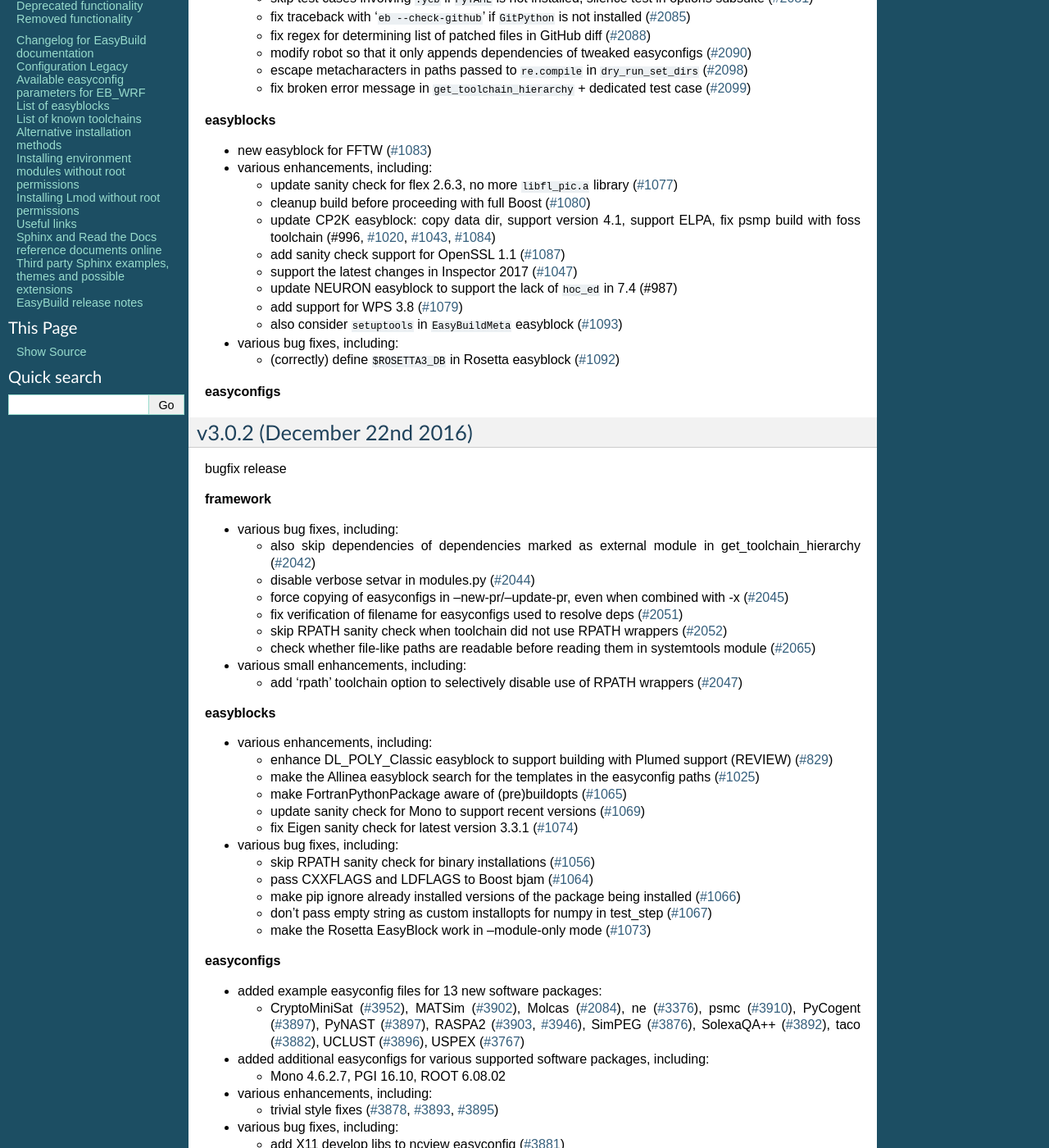
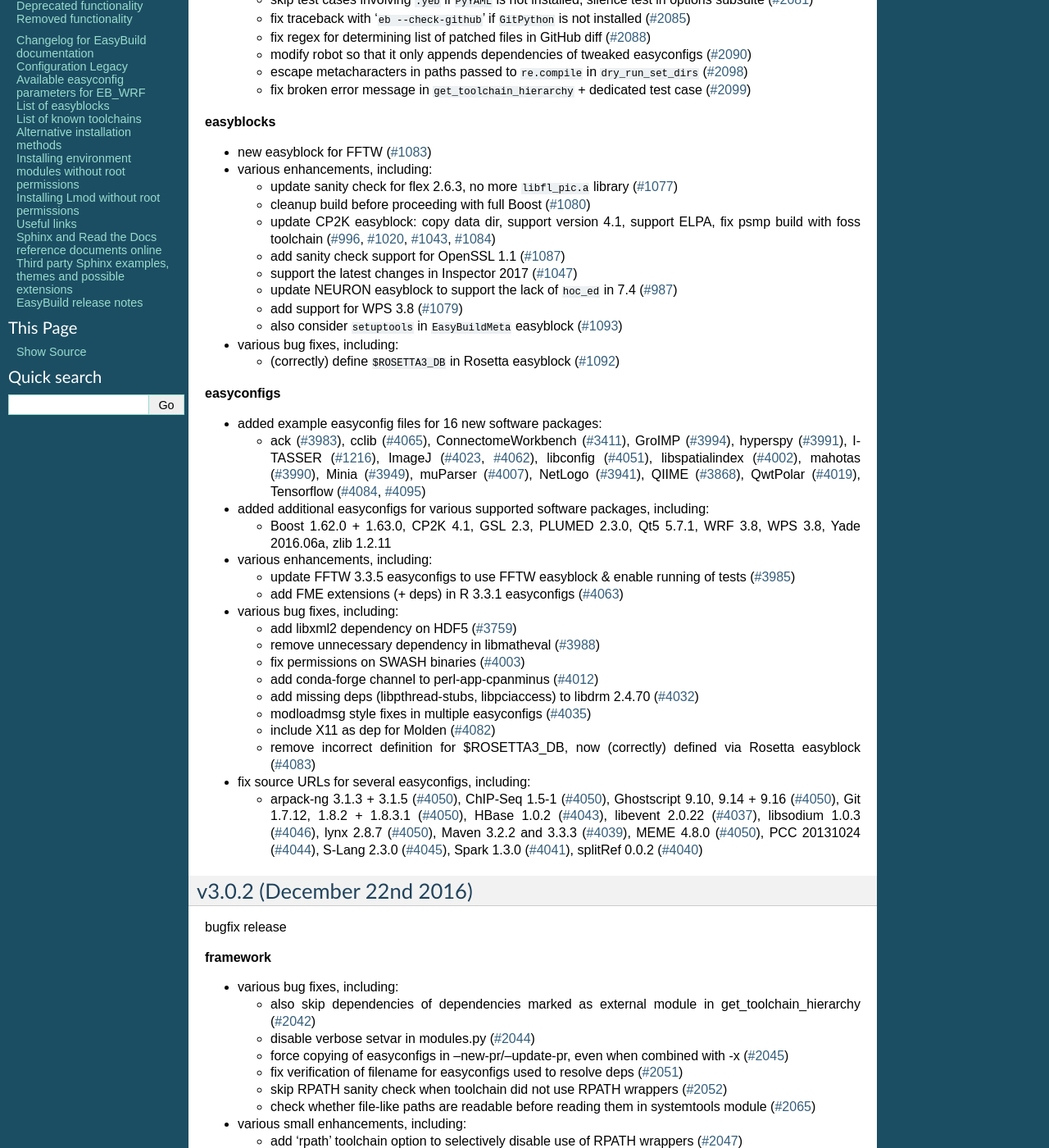
Before and after one commit to easybuilders/easybuild, a Sphinx documentation site: the page built from docs/Release_notes.rst, in a window 1280 px wide and 1400 px high, scrolled down 595 px. Shown: the whole window at 82% size. Built offline with Sphinx 7.4.7, drawn with Linux system fonts in a browser that asks for light colours; some of the changed text lies outside the part shown.

Commit message:
complete EasyBuild v3.1.0 release notes

```diff
--- a/docs/Release_notes.rst
+++ b/docs/Release_notes.rst
@@ -23,7 +23,7 @@
   * add ``HOME`` and ``USER`` from env to available cfg file constants (`#2063 <https://github.com/hpcugent/easybuild-framework/pull/2063>`_)
   * ``--optarch`` can now be specified on a toolchain basis (`#2071 <https://github.com/hpcugent/easybuild-framework/pull/2071>`_)
   * implement ``get_cpu_features`` function in systemtools (`#2074 <https://github.com/hpcugent/easybuild-framework/pull/2074>`_, `#2078 <https://github.com/hpcugent/easybuild-framework/pull/2078>`_)
-  * support use of linalg without MPI, add iimkl toolchain definition (`#2082 <https://github.com/hpcugent/easybuild-framework/pull/2082>`_)
+  * support use of ``linalg`` without MPI, add ``iimkl`` toolchain definition (`#2082 <https://github.com/hpcugent/easybuild-framework/pull/2082>`_)
   * spoof HTTP request header with empty agent (`#2083 <https://github.com/hpcugent/easybuild-framework/pull/2083>`_)
   * exclude dependencies of dependencies that extend $MODULEPATH in make_module_dep (`#2091 <https://github.com/hpcugent/easybuild-framework/pull/2091>`_)
 
@@ -46,10 +46,10 @@
 
   * update sanity check for flex 2.6.3, no more ``libfl_pic.a`` library (`#1077 <https://github.com/hpcugent/easybuild-easyblocks/pull/1077>`_)
   * cleanup build before proceeding with full Boost (`#1080 <https://github.com/hpcugent/easybuild-easyblocks/pull/1080>`_)
-  * update CP2K easyblock: copy data dir, support version 4.1, support ELPA, fix psmp build with foss toolchain (#996, `#1020 <https://github.com/hpcugent/easybuild-easyblocks/pull/1020>`_, `#1043 <https://github.com/hpcugent/easybuild-easyblocks/pull/1043>`_, `#1084 <https://github.com/hpcugent/easybuild-easyblocks/pull/1084>`_)
+  * update CP2K easyblock: copy data dir, support version 4.1, support ELPA, fix psmp build with foss toolchain (`#996 <https://github.com/hpcugent/easybuild-easyblocks/pull/996>`_, `#1020 <https://github.com/hpcugent/easybuild-easyblocks/pull/1020>`_, `#1043 <https://github.com/hpcugent/easybuild-easyblocks/pull/1043>`_, `#1084 <https://github.com/hpcugent/easybuild-easyblocks/pull/1084>`_)
   * add sanity check support for OpenSSL 1.1 (`#1087 <https://github.com/hpcugent/easybuild-easyblocks/pull/1087>`_)
   * support the latest changes in Inspector 2017 (`#1047 <https://github.com/hpcugent/easybuild-easyblocks/pull/1047>`_)
-  * update NEURON easyblock to support the lack of ``hoc_ed`` in 7.4 (#987)
+  * update NEURON easyblock to support the lack of ``hoc_ed`` in 7.4 (`#987 <https://github.com/hpcugent/easybuild-easyblocks/pull/987>`_)
   * add support for WPS 3.8 (`#1079 <https://github.com/hpcugent/easybuild-easyblocks/pull/1079>`_)
   * also consider ``setuptools`` in ``EasyBuildMeta`` easyblock (`#1093 <https://github.com/hpcugent/easybuild-easyblocks/pull/1093>`_)
 
@@ -58,6 +58,39 @@
   * (correctly) define ``$ROSETTA3_DB`` in Rosetta easyblock (`#1092 <https://github.com/hpcugent/easybuild-easyblocks/pull/1092>`_)
 
 **easyconfigs**
+
+* added example easyconfig files for 16 new software packages:
+
+  * ack (`#3983 <https://github.com/hpcugent/easybuild-easyconfigs/pull/3983>`_), cclib (`#4065 <https://github.com/hpcugent/easybuild-easyconfigs/pull/4065>`_), ConnectomeWorkbench (`#3411 <https://github.com/hpcugent/easybuild-easyconfigs/pull/3411>`_), GroIMP (`#3994 <https://github.com/hpcugent/easybuild-easyconfigs/pull/3994>`_), hyperspy (`#3991 <https://github.com/hpcugent/easybuild-easyconfigs/pull/3991>`_), I-TASSER (`#1216 <https://github.com/hpcugent/easybuild-easyconfigs/pull/1216>`_),
+    ImageJ (`#4023 <https://github.com/hpcugent/easybuild-easyconfigs/pull/4023>`_, `#4062 <https://github.com/hpcugent/easybuild-easyconfigs/pull/4062>`_), libconfig (`#4051 <https://github.com/hpcugent/easybuild-easyconfigs/pull/4051>`_), libspatialindex (`#4002 <https://github.com/hpcugent/easybuild-easyconfigs/pull/4002>`_), mahotas (`#3990 <https://github.com/hpcugent/easybuild-easyconfigs/pull/3990>`_), Minia (`#3949 <https://github.com/hpcugent/easybuild-easyconfigs/pull/3949>`_), muParser (`#4007 <https://github.com/hpcugent/easybuild-easyconfigs/pull/4007>`_),
+    NetLogo (`#3941 <https://github.com/hpcugent/easybuild-easyconfigs/pull/3941>`_), QIIME (`#3868 <https://github.com/hpcugent/easybuild-easyconfigs/pull/3868>`_), QwtPolar (`#4019 <https://github.com/hpcugent/easybuild-easyconfigs/pull/4019>`_), Tensorflow (`#4084 <https://github.com/hpcugent/easybuild-easyconfigs/pull/4084>`_, `#4095 <https://github.com/hpcugent/easybuild-easyconfigs/pull/4095>`_)
+
+* added additional easyconfigs for various supported software packages, including:
+
+  * Boost 1.62.0 + 1.63.0, CP2K 4.1, GSL 2.3, PLUMED 2.3.0, Qt5 5.7.1, WRF 3.8, WPS 3.8, Yade 2016.06a, zlib 1.2.11
+
+* various enhancements, including:
+
+  * update FFTW 3.3.5 easyconfigs to use FFTW easyblock & enable running of tests (`#3985 <https://github.com/hpcugent/easybuild-easyconfigs/pull/3985>`_)
+  * add FME extensions (+ deps) in R 3.3.1 easyconfigs (`#4063 <https://github.com/hpcugent/easybuild-easyconfigs/pull/4063>`_)
+
+* various bug fixes, including:
+
+  * add libxml2 dependency on HDF5 (`#3759 <https://github.com/hpcugent/easybuild-easyconfigs/pull/3759>`_)
+  * remove unnecessary dependency in libmatheval (`#3988 <https://github.com/hpcugent/easybuild-easyconfigs/pull/3988>`_)
+  * fix permissions on SWASH binaries (`#4003 <https://github.com/hpcugent/easybuild-easyconfigs/pull/4003>`_)
+  * add conda-forge channel to perl-app-cpanminus (`#4012 <https://github.com/hpcugent/easybuild-easyconfigs/pull/4012>`_)
+  * add missing deps (libpthread-stubs, libpciaccess) to libdrm 2.4.70 (`#4032 <https://github.com/hpcugent/easybuild-easyconfigs/pull/4032>`_)
+  * modloadmsg style fixes in multiple easyconfigs (`#4035 <https://github.com/hpcugent/easybuild-easyconfigs/pull/4035>`_)
+  * include X11 as dep for Molden (`#4082 <https://github.com/hpcugent/easybuild-easyconfigs/pull/4082>`_)
+  * remove incorrect definition for $ROSETTA3_DB, now (correctly) defined via Rosetta easyblock (`#4083 <https://github.com/hpcugent/easybuild-easyconfigs/pull/4083>`_)
+
+* fix source URLs for several easyconfigs, including:
+
+  * arpack-ng 3.1.3 + 3.1.5 (`#4050 <https://github.com/hpcugent/easybuild-easyconfigs/pull/4050>`_), ChIP-Seq 1.5-1 (`#4050 <https://github.com/hpcugent/easybuild-easyconfigs/pull/4050>`_), Ghostscript 9.10, 9.14 + 9.16 (`#4050 <https://github.com/hpcugent/easybuild-easyconfigs/pull/4050>`_),
+    Git 1.7.12, 1.8.2 + 1.8.3.1 (`#4050 <https://github.com/hpcugent/easybuild-easyconfigs/pull/4050>`_), HBase 1.0.2 (`#4043 <https://github.com/hpcugent/easybuild-easyconfigs/pull/4043>`_), libevent 2.0.22 (`#4037 <https://github.com/hpcugent/easybuild-easyconfigs/pull/4037>`_), libsodium 1.0.3 (`#4046 <https://github.com/hpcugent/easybuild-easyconfigs/pull/4046>`_),
+    lynx 2.8.7 (`#4050 <https://github.com/hpcugent/easybuild-easyconfigs/pull/4050>`_), Maven 3.2.2 and 3.3.3 (`#4039 <https://github.com/hpcugent/easybuild-easyconfigs/pull/4039>`_), MEME 4.8.0 (`#4050 <https://github.com/hpcugent/easybuild-easyconfigs/pull/4050>`_), PCC 20131024 (`#4044 <https://github.com/hpcugent/easybuild-easyconfigs/pull/4044>`_), S-Lang 2.3.0 (`#4045 <https://github.com/hpcugent/easybuild-easyconfigs/pull/4045>`_),
+    Spark 1.3.0 (`#4041 <https://github.com/hpcugent/easybuild-easyconfigs/pull/4041>`_), splitRef 0.0.2 (`#4040 <https://github.com/hpcugent/easybuild-easyconfigs/pull/4040>`_)
 
 
 .. _release_notes_eb302:
```
Also changed, not shown: other parts of docs/Release_notes.rst (+2 -2 lines).
